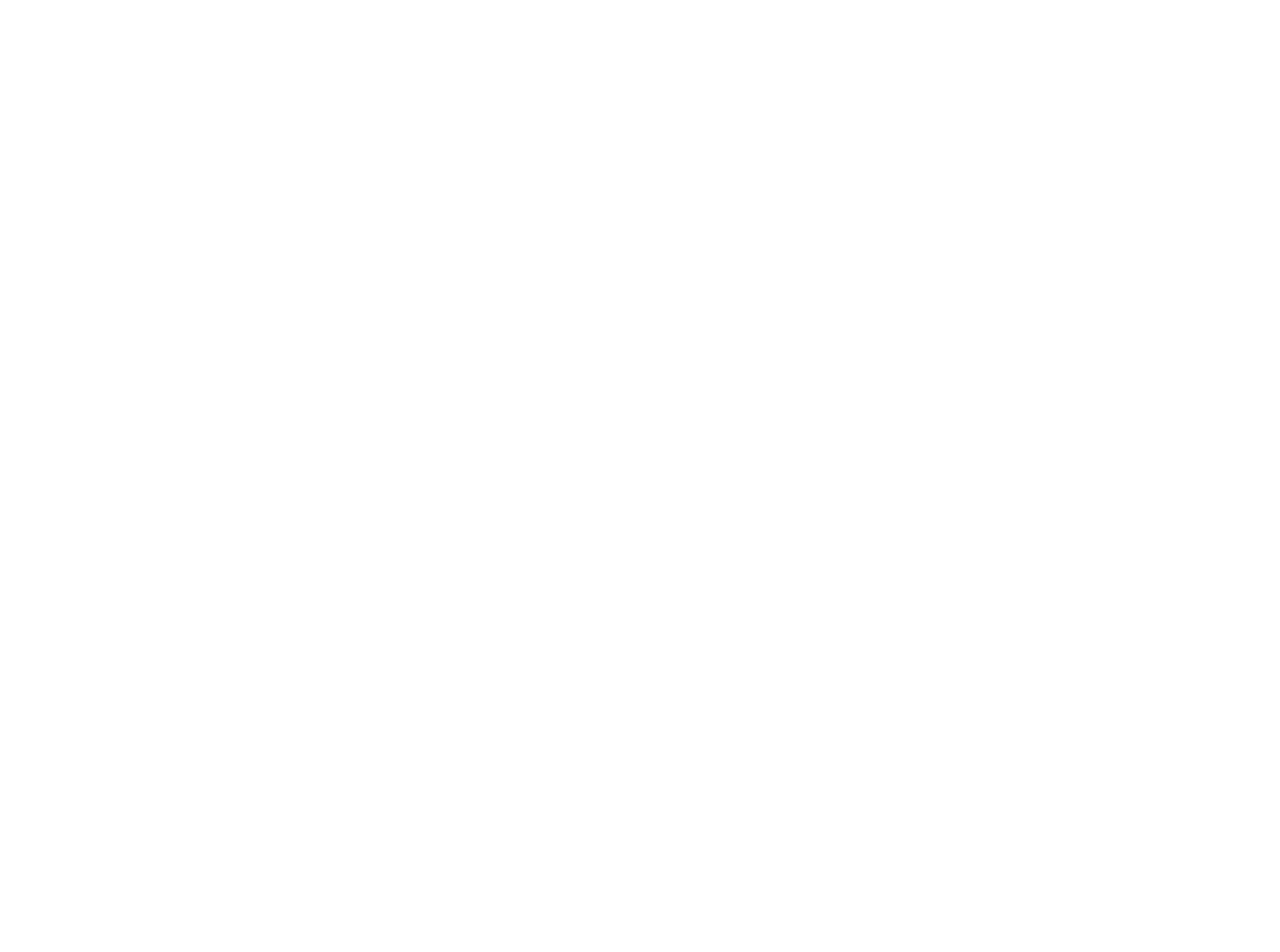
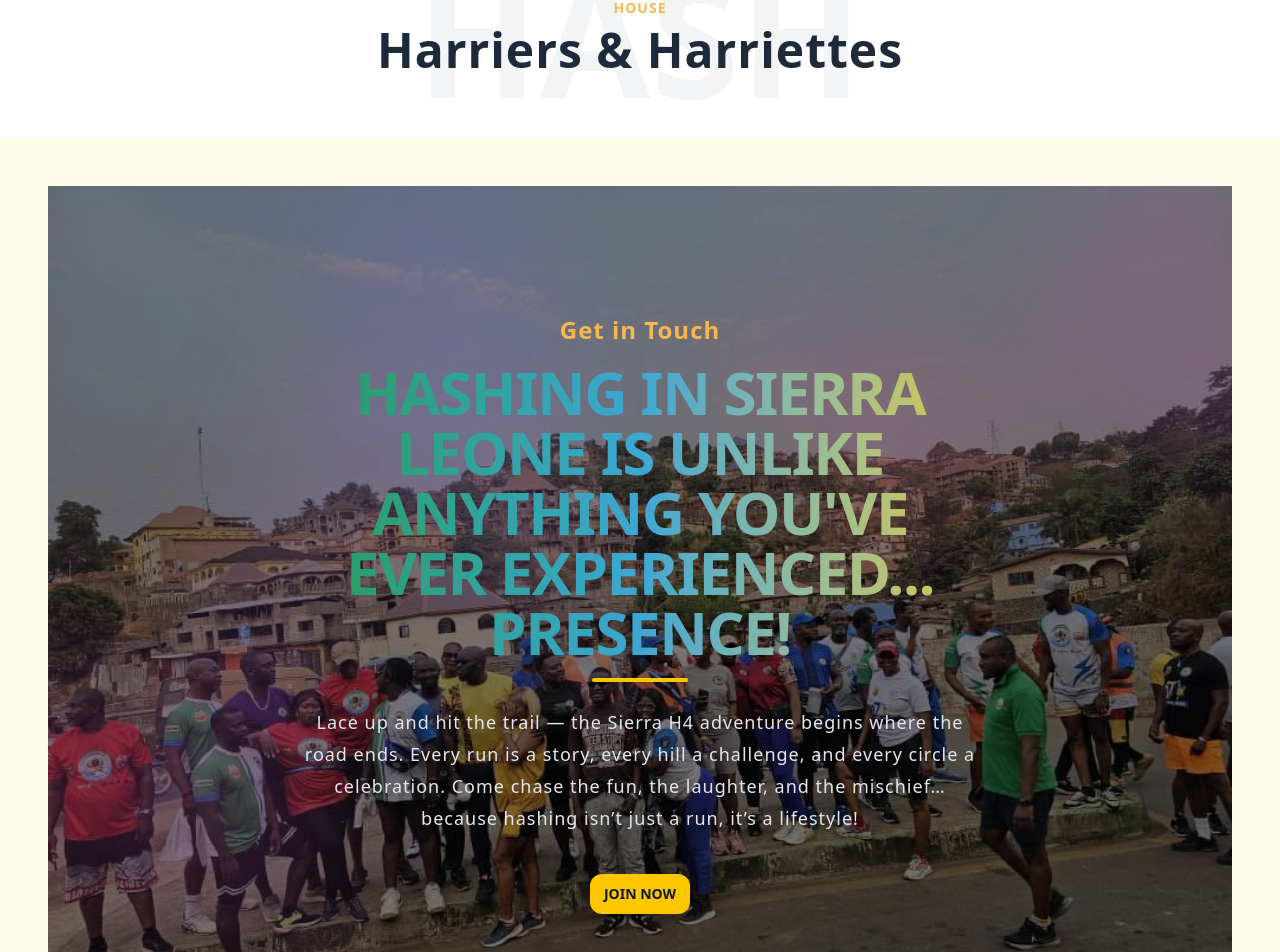
Before and after one commit to 1surep/sh4, a Next.js app: page / in a window 1280 px wide. Shown: the part 6700-7652 px from the top of the page. Before the commit the page ends 6670 px from the top, so only its background shows below. Built offline with nearby package versions, Linux system fonts and the light colour scheme.

Commit message:
heroten completed

```diff
--- a/app/page.jsx
+++ b/app/page.jsx
@@ -6,6 +6,7 @@
 import HeroOne from "@/components/Hero/HeroOne";
 import HeroSeven from "@/components/Hero/HeroSeven";
 import HeroSix from "@/components/Hero/HeroSix";
+import HeroTen from "@/components/Hero/HeroTen";
 import HeroThree from "@/components/Hero/HeroThree";
 import HeroTwo from "@/components/Hero/HeroTwo";
 import React from "react";
@@ -24,6 +25,7 @@
         <HeroSeven/>
         <HeroEight/>
         <HeroNine/>
+        <HeroTen/>
 
 
 
--- a/components/Hero/HeroEight.jsx
+++ b/components/Hero/HeroEight.jsx
@@ -90,7 +90,7 @@
             Press Play <GrGamepad className="animate-bounce text-2xl"/>
           </button>
         </div>
-        <p className="text-sm text-center pb-8 "><i>How well do you know the hash? Press Play to find out</i></p>
+        <p className="text-sm text-center pt-1 pb-8 "><i>How well do you know the hash? Press Play to find out</i></p>
       </section>
 
       {/* Game Modal */}
--- /dev/null
+++ b/components/Hero/HeroTen.jsx
@@ -0,0 +1,95 @@
+import React from "react";
+
+
+const HeroTen=()=>{
+    return (
+      <>
+        <section>
+          {/* HEADING */}
+          <section className="relative flex flex-col items-center justify-center pt-6 pb-16 bg-white overflow-hidden">
+            <h1 className="absolute text-[6.5rem] lg:text-[10rem] font-extrabold text-gray-100 select-none tracking-[1px]">
+              HASH
+            </h1>
+
+            <div className="relative text-center">
+              <p className="text-[#f9b84f] tracking-[1px] font-semibold text-sm mb-2">
+                HOUSE
+              </p>
+              <h2 className="text-4xl tracking-[1px]  md:text-5xl font-bold text-gray-800">
+                Harriers & Harriettes
+              </h2>
+            </div>
+          </section>
+
+          {/* Body section */}
+          <section className="bg-yellow-50 min-h-screen py-12 px-[1rem] lg:px-[3rem]">
+            <div className=" bg-gray-100 min-h-screen">
+              <div className="relative isolate overflow-hidden bg-gray-900 py-24 sm:py-32">
+                <img
+                  src="/s13.jpg"
+                  alt="Running"
+                  className="absolute inset-0 -z-10 h-full w-full object-cover object-right md:object-center"
+                />
+                {/* Dark overlay */}
+                <div className="absolute inset-0 bg-black opacity-50 -z-10"></div>
+
+                <div
+                  className="hidden sm:absolute sm:-top-10 sm:right-1/2 sm:-z-10 sm:mr-10 sm:block sm:transform-gpu sm:blur-3xl"
+                  aria-hidden="true"
+                >
+                  <div
+                    className="aspect-[1097/845] w-[68.5625rem] bg-gradient-to-tr from-[#ff4694] to-[#776fff] opacity-20"
+                    style={{
+                      clipPath:
+                        "polygon(74.1% 44.1%, 100% 61.6%, 97.5% 26.9%, 85.5% 0.1%, 80.7% 2%, 72.5% 32.5%, 60.2% 62.4%, 52.4% 68.1%, 47.5% 58.3%, 45.2% 34.5%, 27.5% 76.7%, 0.1% 64.9%, 17.9% 100%, 27.6% 76.8%, 76.1% 97.7%, 74.1% 44.1%)",
+                    }}
+                  />
+                </div>
+                <div
+                  className="absolute -top-52 left-1/2 -z-10 -translate-x-1/2 transform-gpu blur-3xl sm:top-[-28rem] sm:ml-16 sm:translate-x-0"
+                  aria-hidden="true"
+                >
+                  <div
+                    className="aspect-[1097/845] w-[68.5625rem] bg-gradient-to-tr from-[#ff4694] to-[#776fff] opacity-20"
+                    style={{
+                      clipPath:
+                        "polygon(74.1% 44.1%, 100% 61.6%, 97.5% 26.9%, 85.5% 0.1%, 80.7% 2%, 72.5% 32.5%, 60.2% 62.4%, 52.4% 68.1%, 47.5% 58.3%, 45.2% 34.5%, 27.5% 76.7%, 0.1% 64.9%, 17.9% 100%, 27.6% 76.8%, 76.1% 97.7%, 74.1% 44.1%)",
+                    }}
+                  />
+                </div>
+                <div className="mx-auto max-w-7xl px-6 lg:px-8 text-center">
+                  <div className="mx-auto max-w-2xl flex flex-col items-center">
+                    <p className="text-[#f9b84f] tracking-[1px] font-semibold text-2xl mb-2 text-center">
+                      Get in Touch
+                    </p>
+                    <h2 className="mt-2 text-4xl font-black uppercase tracking-tight sm:text-6xl text-center bg-gradient-to-r from-[#2a9b59] via-[#3da7d4] to-[#d9c938] bg-clip-text text-transparent">
+                      Hashing in Sierra Leone is unlike anything you've ever experienced...
+                      presence!
+                    </h2>
+
+                    <div className="mt-4 flex justify-center">
+                      <div className="h-1 w-24 bg-yellow-400 rounded"></div>
+                    </div>
+                    <p className="mt-6 text-lg leading-8 text-gray-200 tracking-[1px] text-center">
+                    Lace up and hit the trail — the Sierra H4 adventure begins where the road ends. Every run is a story, every hill a challenge, and every circle a celebration. Come chase the fun, the laughter, and the mischief… because hashing isn’t just a run, it’s a lifestyle!
+                    </p>
+                    <div className="mt-10 flex items-center justify-center gap-x-6">
+                      <a
+                        href="#"
+                        className=" bg-yellow-400 px-3.5 py-2.5 text-sm font-semibold text-gray-900 shadow-sm hover:bg-yellow-300 focus-visible:outline rounded-[12px] focus-visible:outline-offset-2 focus-visible:outline-yellow-400"
+                      >
+                        JOIN NOW
+                      </a>
+                    </div>
+                  </div>
+                </div>
+              </div>
+            </div>
+          </section>
+        </section>
+      </>
+    );
+
+
+};
+export default HeroTen;
--- a/components/Navbar.jsx
+++ b/components/Navbar.jsx
@@ -85,8 +85,7 @@
                     className="flex items-center gap-3"
                     initial={{ opacity: 0, x: -50 }}
                     animate={{ opacity: 1, x: 0 }}
-                    transition={{ duration: 0.5 }}
-                >
+                    transition={{ duration: 0.5 }}>
                     <Image
                         src='/logo.jpg'
                         width={80}
```
Also changed, not shown: app/globals.css (line endings or trailing spaces).
